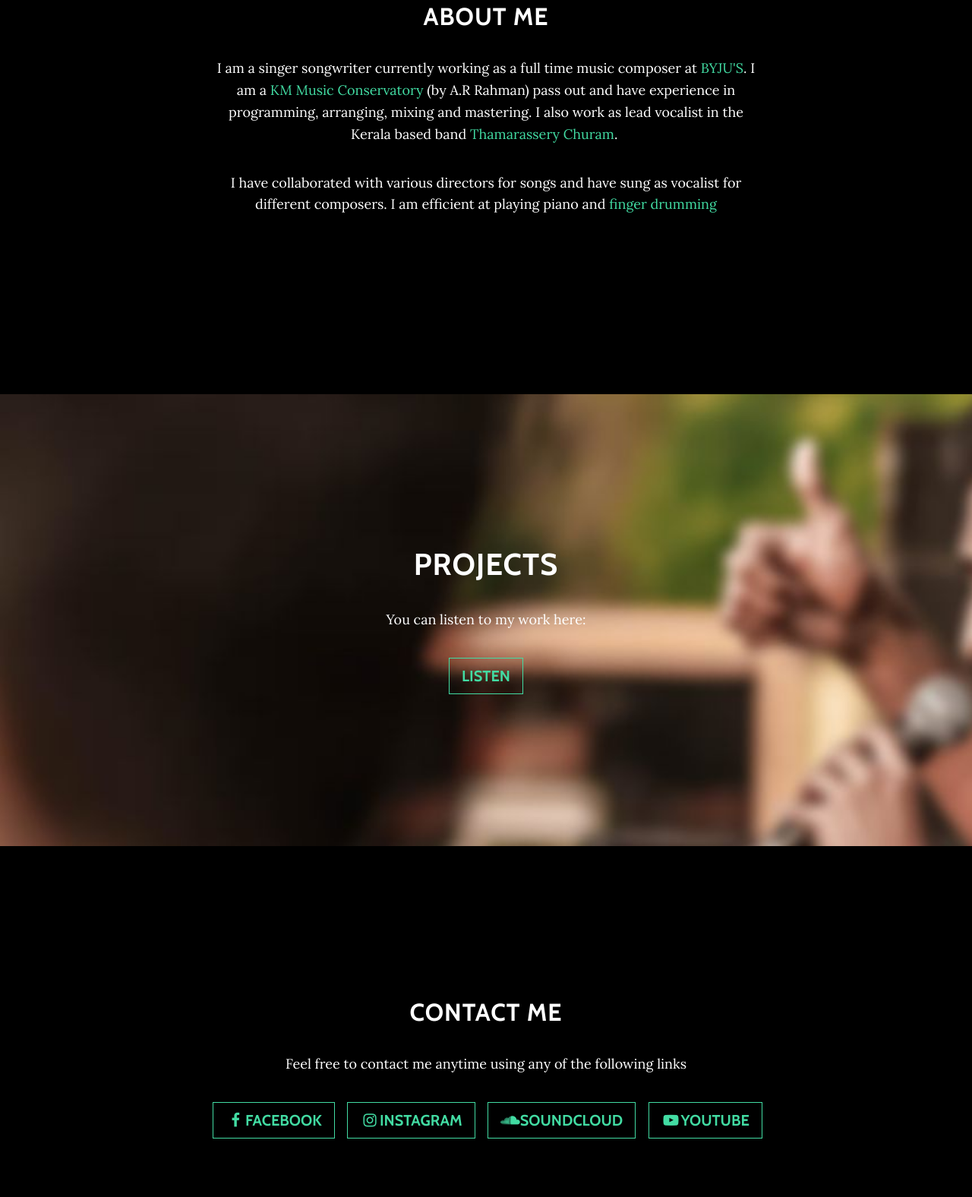
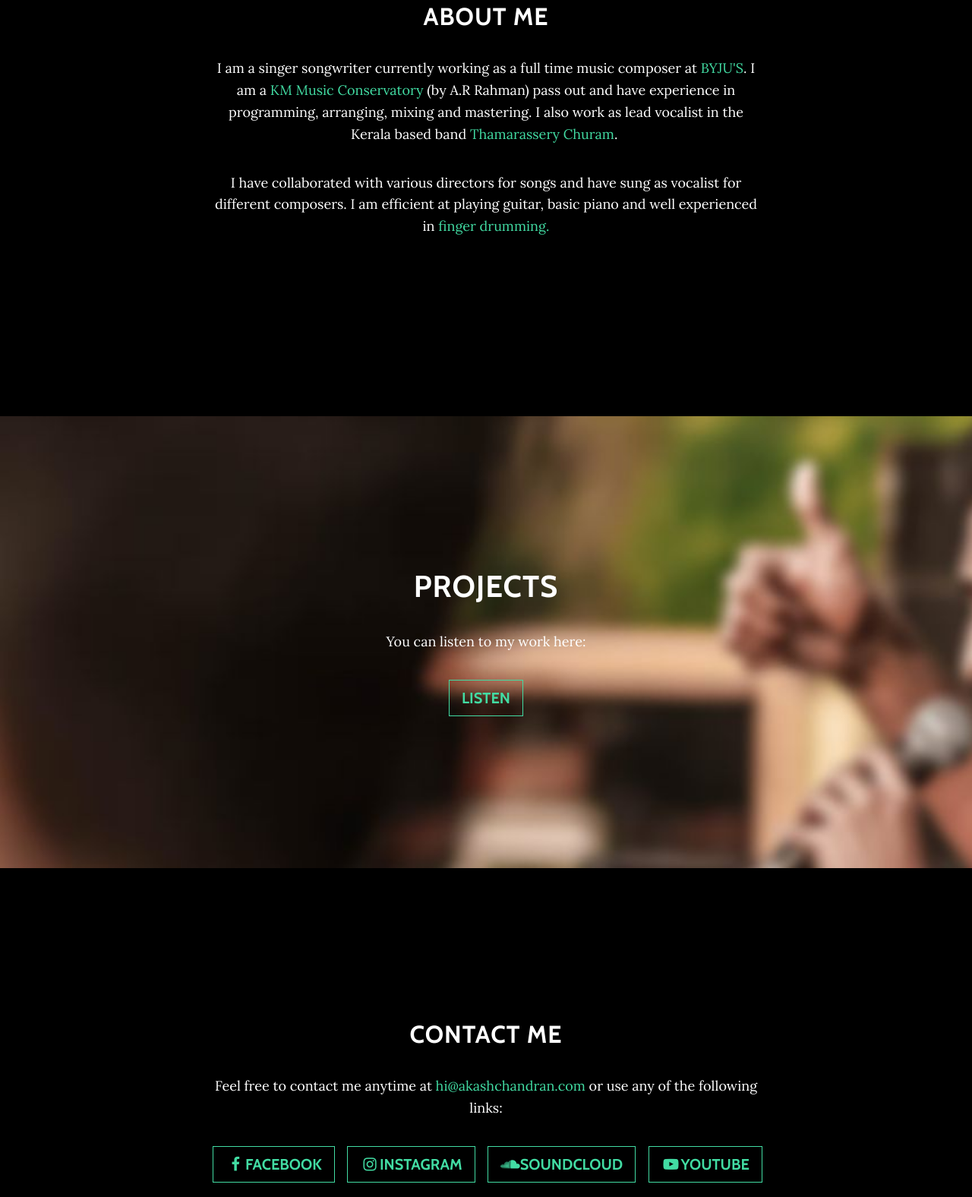
Before and after one commit to recreationdevelopers/akashchandran.com, a plain HTML site: page index.html in a window 1280 px wide. Shown: the part 997-2573 px from the top of the page at 76% size. Drawn offline with nearby package versions, Linux system fonts and the light colour scheme.

Commit message:
Updated index and added mail id

```diff
--- a/index.html
+++ b/index.html
@@ -49,7 +49,8 @@
                     <h2>About me</h2>
                     <p>I am a singer songwriter currently working as a full time music composer at&nbsp;<a href="http://byjus.com" target="_blank">BYJU'S</a>. I am a <a href="http://www.kmmc.in/">KM Music Conservatory</a>&nbsp;(by A.R Rahman) pass out and
                         have experience in programming, arranging, mixing and mastering. I also work as lead vocalist in the Kerala based band <a href="https://www.facebook.com/thebandthamarasserychuram/">Thamarassery Churam</a>.&nbsp;</p>
-                    <p>I have collaborated with various directors for songs and have sung as vocalist for different composers. I am efficient at playing piano and&nbsp;<a href="https://en.wikipedia.org/wiki/Controllerism" target="_blank">finger drumming</a></p>
+                    <p>I have collaborated with various directors for songs and have sung as vocalist for different composers. I am efficient at playing guitar, basic piano and well experienced in&nbsp;<a href="https://en.wikipedia.org/wiki/Controllerism"
+                            target="_blank">finger drumming.</a></p>
                 </div>
             </div>
         </div>
@@ -66,7 +67,7 @@
             <div class="row">
                 <div class="col-lg-8 mx-auto">
                     <h2>Contact Me</h2>
-                    <p>Feel free to contact me anytime using any of the following links</p>
+                    <p>Feel free to contact me anytime at <a href="mailto:hi@akashchandran.com">hi@akashchandran.com</a> or use any of the following links:</p>
                     <ul class="list-inline banner-social-buttons">
                         <li class="list-inline-item">&nbsp;<a class="btn btn-primary btn-lg btn-default" role="button" href="https://www.facebook.com/akash.me4u" target="_blank"><i class="fa fa-facebook fa-fw"></i><span class="network-name">Facebook</span></a></li>
                         <li class="list-inline-item">&nbsp;<a class="btn btn-primary btn-lg btn-default" role="button" href="https://www.instagram.com/akashchandran05/" target="_blank"><i class="fa fa-instagram fa-fw"></i><span class="network-name">INSTAGRAM</span></a></li>
```
